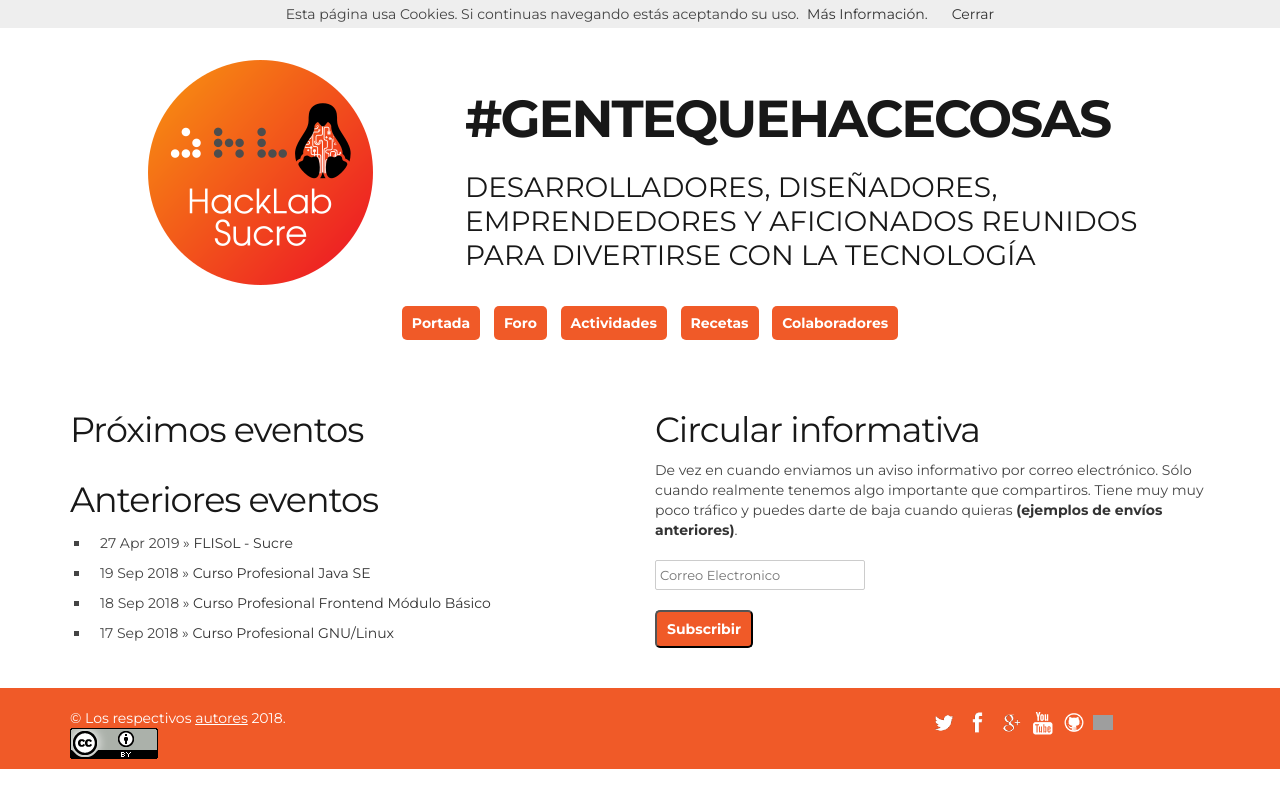
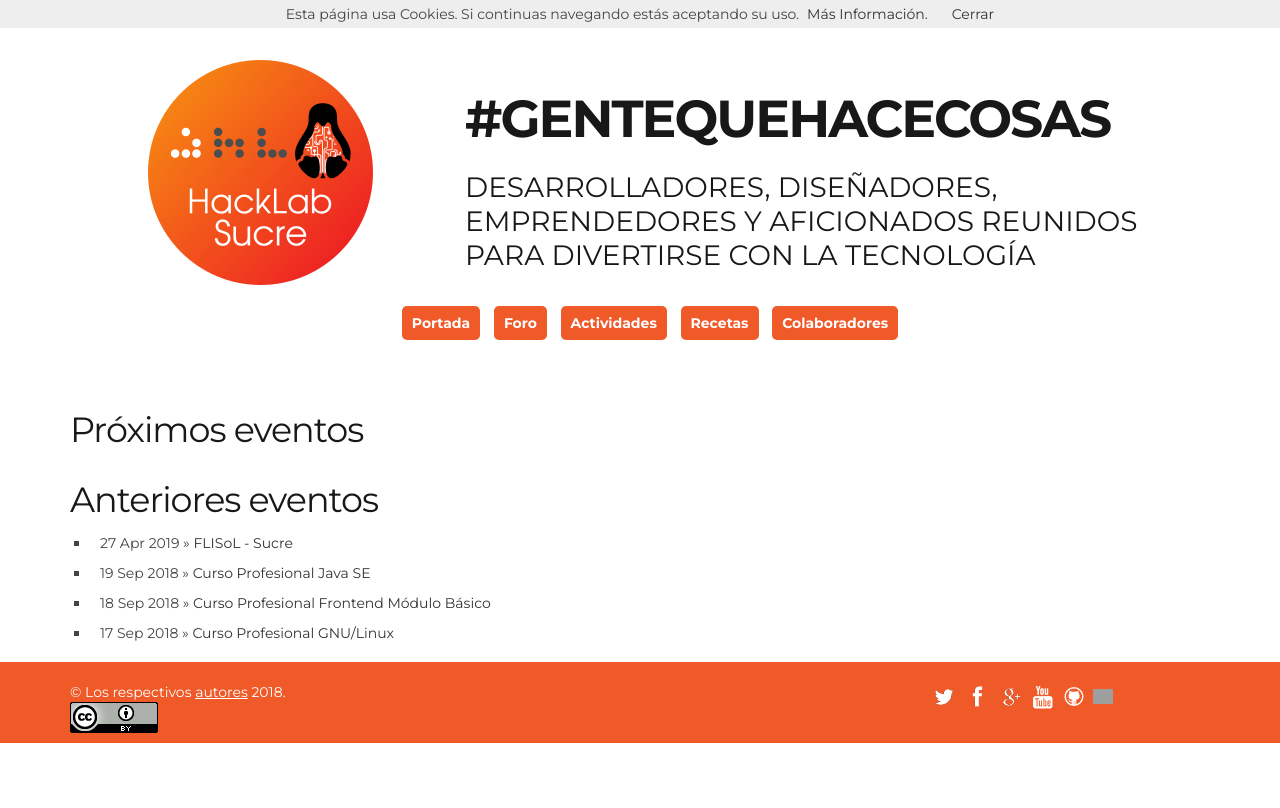
Before and after one commit to HackLab-Sucre/hacklab-sucre.github.io, a Jekyll site: the page built from recetas/index.html, in a window 1280 px wide. Shown: the top 808 px of the page. Built offline with Jekyll 4.4.1, drawn with Linux system fonts in a browser that asks for light colours; comment, search, counter and statistics services are not loaded.

Commit message:
Update index.html

```diff
--- a/recetas/index.html
+++ b/recetas/index.html
@@ -4,7 +4,7 @@
 ---
 
 <div class="row">
-    <div class="col-md-6">
+    <div class="col-md-12">
 
         <h2>Próximos eventos</h2>
         {% assign curDate = site.time | date: "%Y-%m-%d" %}
@@ -35,36 +35,4 @@
         <iframe src="https://www.google.com/calendar/embed?showTitle=0&amp;showPrint=0&amp;mode=AGENDA&amp;wkst=2&amp;src=eohual6srvr2l4oqa1ujevad9s%40group.calendar.google.com"  width="100%" height="400" frameborder="0" ></iframe>
 
     </div>-->
-    <div class="col-md-6">
-        <h2>Circular informativa</h2>
-        <p>De vez en cuando enviamos un aviso informativo por correo electrónico. Sólo cuando realmente tenemos algo importante que compartiros. Tiene muy muy poco tráfico y puedes darte de baja cuando quieras
-
-        <a style="font-weight: bold;"  href="https://us19.campaign-archive.com/home/?u=970974620a6c407855f6e2713&id=303f6583b3" title="View previous campaigns">(ejemplos de envíos anteriores)</a>.</p>
-	<div id="mce-responses" class="clear">
-		<div class="response" id="mce-error-response" style="display:none"></div>
-		<div class="response" id="mce-success-response" style="display:none"></div>
-	</div>    <!-- real people should not fill this in and expect good things - do not remove this or risk form bot signups-->
-
-<!-- Begin MailChimp Signup Form -->
-<link href="//cdn-images.mailchimp.com/embedcode/slim-10_7.css" rel="stylesheet" type="text/css">
-<style type="text/css">
-	#mc_embed_signup{background:#fff; clear:left; font:14px Helvetica,Arial,sans-serif; }
-	/* Add your own MailChimp form style overrides in your site stylesheet or in this style block.
-	   We recommend moving this block and the preceding CSS link to the HEAD of your HTML file. */
-</style>
-<div id="mc_embed_signup">
-<form action="https://github.us19.list-manage.com/subscribe/post?u=970974620a6c407855f6e2713&amp;id=303f6583b3" method="post" id="mc-embedded-subscribe-form" name="mc-embedded-subscribe-form" class="validate" target="_blank" novalidate>
-    <div id="mc_embed_signup_scroll">
-
-	<input type="email" value="" name="EMAIL" class="email" id="mce-EMAIL" placeholder="Correo Electronico" required>
-    <!-- real people should not fill this in and expect good things - do not remove this or risk form bot signups-->
-    <div style="position: absolute; left: -5000px;" aria-hidden="true"><input type="text" name="b_970974620a6c407855f6e2713_303f6583b3" tabindex="-1" value=""></div>
-    <div class="clear"><input type="submit" value="Subscribir" name="subscribe" id="mc-embedded-subscribe" class="button"></div>
-    </div>
-</form>
 </div>
-
-<!--End mc_embed_signup-->
-
-    </div>
-</div>
```
